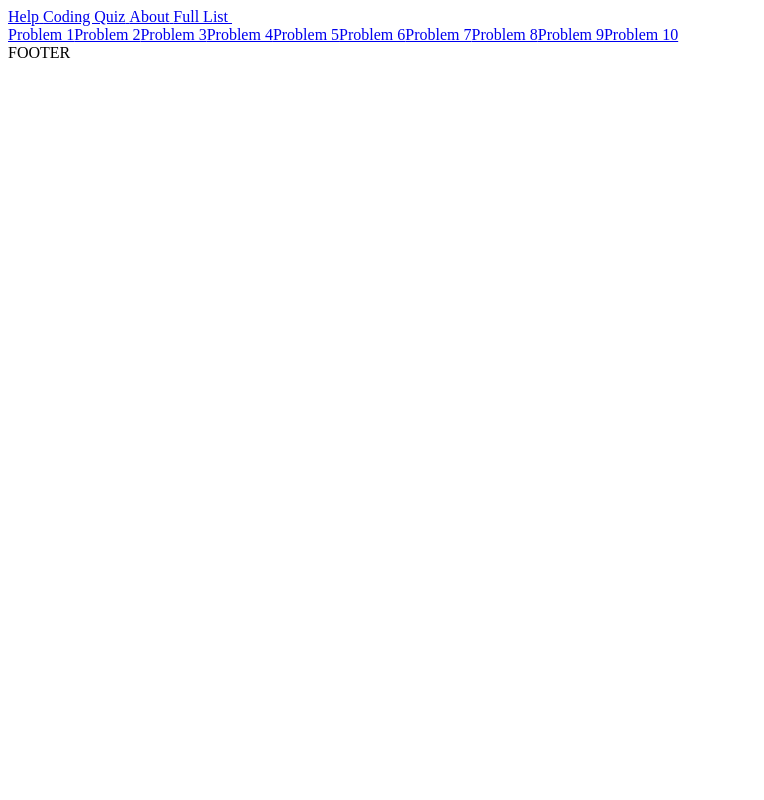
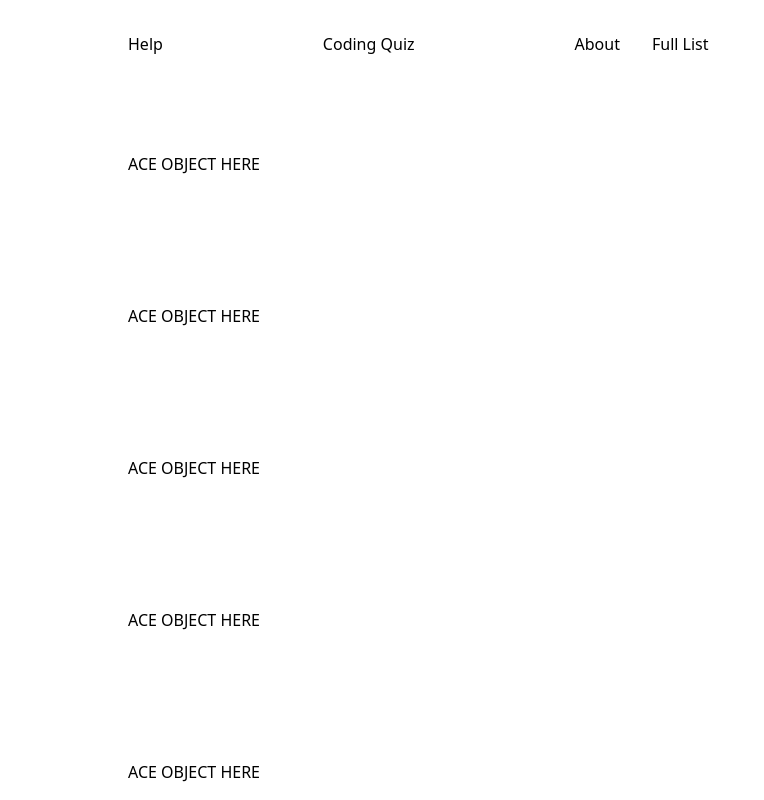
Before and after one commit to BarkMulcher/Coding-Quiz, a Next.js app: page /problems in a window 1280 px wide. Shown: the top 800 px of the page, without its empty margins (0-764 px from the left). Built offline with nearby package versions, Linux system fonts and the light colour scheme.

Commit message:
fixed navbar & put problem placeholders

```diff
--- a/src/components/Layout.js
+++ b/src/components/Layout.js
@@ -2,7 +2,7 @@ import React from 'react';
 
 const Layout = ({children, className=''}) => {
     return (
-        <div className={`w-full h-full inline-block z-0 bg-light p-32 dark:bg-dark ${className}`}>
+        <div className={`w-full h-full inline-block z-0 bg-light p-32 ${className}`}>
             {children}
         </div>
     );
--- a/src/components/Navbar.js
+++ b/src/components/Navbar.js
@@ -23,12 +23,13 @@ const CustomLink = ({href, title, className=''}) => {
 
 const Navbar = () => {
     return (
-        <header>
+        <header className='w-full px-32 py-8 font-medium flex items-center justify-between
+        dark:text-light'>
             <nav>
-                <CustomLink href='/help' title='Help' classname='' />
-                <CustomLink href='/' title='Coding Quiz' classname='' />
-                <CustomLink href='/about' title='About' classname='' />
-                <CustomLink href='/problems' title='Full List' classname='' />
+                <CustomLink href='/help' title='Help' className='mr-4' />
+                <CustomLink href='/' title='Coding Quiz' className='mx-36' />
+                <CustomLink href='/about' title='About' className='mx-4' />
+                <CustomLink href='/problems' title='Full List' className='ml-4' />
             </nav>
         </header>
     );
--- a/src/pages/_app.js
+++ b/src/pages/_app.js
@@ -1,3 +1,4 @@
+import '@/styles/globals.css'
 import { Montserrat } from 'next/font/google'
 import Head from 'next/head'
 import Navbar from '../components/Navbar'
@@ -15,7 +16,7 @@ export default function App({ Component, pageProps }) {
         <meta name="viewport" content="width=device-width, initial-scale=1" />
         <link rel="icon" href="/favicon.ico" />
       </Head>
-      <main className={`${montserrat.variable} font-mont bg-light dark:bg-dark w-full min-h-screen`}>
+      <main className={`${montserrat.variable} font-mont bg-light w-full min-h-screen`}>
         <Navbar />
         <Component {...pageProps} />
         <Footer />
--- /dev/null
+++ b/src/pages/_document.js
@@ -0,0 +1,23 @@
+import { Html, Head, Main, NextScript } from 'next/document'
+import Script from 'next/script'
+
+export default function Document() {
+  return (
+    <Html lang="en">
+      <Head />
+      <body>
+        <Script id="theme-switcher" strategy='beforeInteractive'>
+          {`
+          if (localStorage.theme === 'dark' || (!('theme' in localStorage) && window.matchMedia('(prefers-color-scheme: dark)').matches)) {
+            document.documentElement.classList.add('dark')
+          } else {
+            document.documentElement.classList.remove('dark')
+          }
+          `}
+        </Script>
+        <Main />
+        <NextScript />
+      </body>
+    </Html>
+  )
+}
--- a/src/pages/index.js
+++ b/src/pages/index.js
@@ -12,7 +12,7 @@ export default function Home() {
       </Head>
       <main className='flex items-center text-dark w-full min-h-screen dark:text-light'>
       <Layout>
-        <div className="flex items-center justify-between w-full">
+        <div className="flex items-center justify-between w-full p-56">
             Coding Quiz
         </div>
       </Layout>
--- a/src/pages/problems.js
+++ b/src/pages/problems.js
@@ -1,22 +1,61 @@
 import React from 'react';
-import Link from 'next/link'
+import Link from 'next/link' // link to next problem
+import Head from 'next/head';
+import Layout from '@/components/Layout';
+
+const Problem = () => {
+    // put Ace.js object here
+    return (
+    <h1>ACE OBJECT HERE</h1>
+    )
+}
 
 
 const Problems = () => {
     return (
-        <div>
-            {/* Links to Problem/problem_number */}
-            <Link href='/problem/1'>Problem 1</Link>
-            <Link href='/problem/2'>Problem 2</Link>
-            <Link href='/problem/3'>Problem 3</Link>
-            <Link href='/problem/4'>Problem 4</Link>
-            <Link href='/problem/5'>Problem 5</Link>
-            <Link href='/problem/6'>Problem 6</Link>
-            <Link href='/problem/7'>Problem 7</Link>
-            <Link href='/problem/8'>Problem 8</Link>
-            <Link href='/problem/9'>Problem 9</Link>
-            <Link href='/problem/10'>Problem 10</Link>
-        </div>
+        <>
+        <Head>
+                <title>Luke Haskell | Projects Page</title>
+                <meta name='description' content='projects page' />
+            </Head>
+            <main className='w-full mb-16 flex flex-col items-center justify-center dark:text-light'>
+                <Layout className='pt-16'>
+
+                    <div className='grid grid-cols-12 gap-24 gap-y-32 '>
+                        <div className='col-span-12 '>
+                            <Problem />
+                        </div>
+                        <div className='col-span-12'>
+                            <Problem />
+                        </div>
+                        <div className='col-span-12'>
+                            <Problem />
+                        </div>
+                        <div className='col-span-12'>
+                            <Problem />
+                        </div>
+                        <div className='col-span-12'>
+                            <Problem />
+                        </div>
+
+                    </div>
+                </Layout>
+            </main>
+        </>
+        // <div className='grid grid-cols-12 gap-24 gap-y-32'>
+        //     <div className='col-span-12'>
+        //         <Link href='/problem/1'>Problem 1</Link>
+        //         <Link href='/problem/2'>Problem 2</Link>
+        //         <Link href='/problem/3'>Problem 3</Link>
+        //         <Link href='/problem/4'>Problem 4</Link>
+        //         <Link href='/problem/5'>Problem 5</Link>
+        //         <Link href='/problem/6'>Problem 6</Link>
+        //         <Link href='/problem/7'>Problem 7</Link>
+        //         <Link href='/problem/8'>Problem 8</Link>
+        //         <Link href='/problem/9'>Problem 9</Link>
+        //         <Link href='/problem/10'>Problem 10</Link>
+        //     </div>
+        // </div>
     );
 }
 
--- a/src/styles/globals.css
+++ b/src/styles/globals.css
@@ -2,7 +2,7 @@
 @tailwind components;
 @tailwind utilities;
 
-:root {
+/* :root {
   --foreground-rgb: 0, 0, 0;
   --background-start-rgb: 214, 219, 220;
   --background-end-rgb: 255, 255, 255;
@@ -24,4 +24,4 @@ body {
       rgb(var(--background-end-rgb))
     )
     rgb(var(--background-start-rgb));
-}
+} */
```
